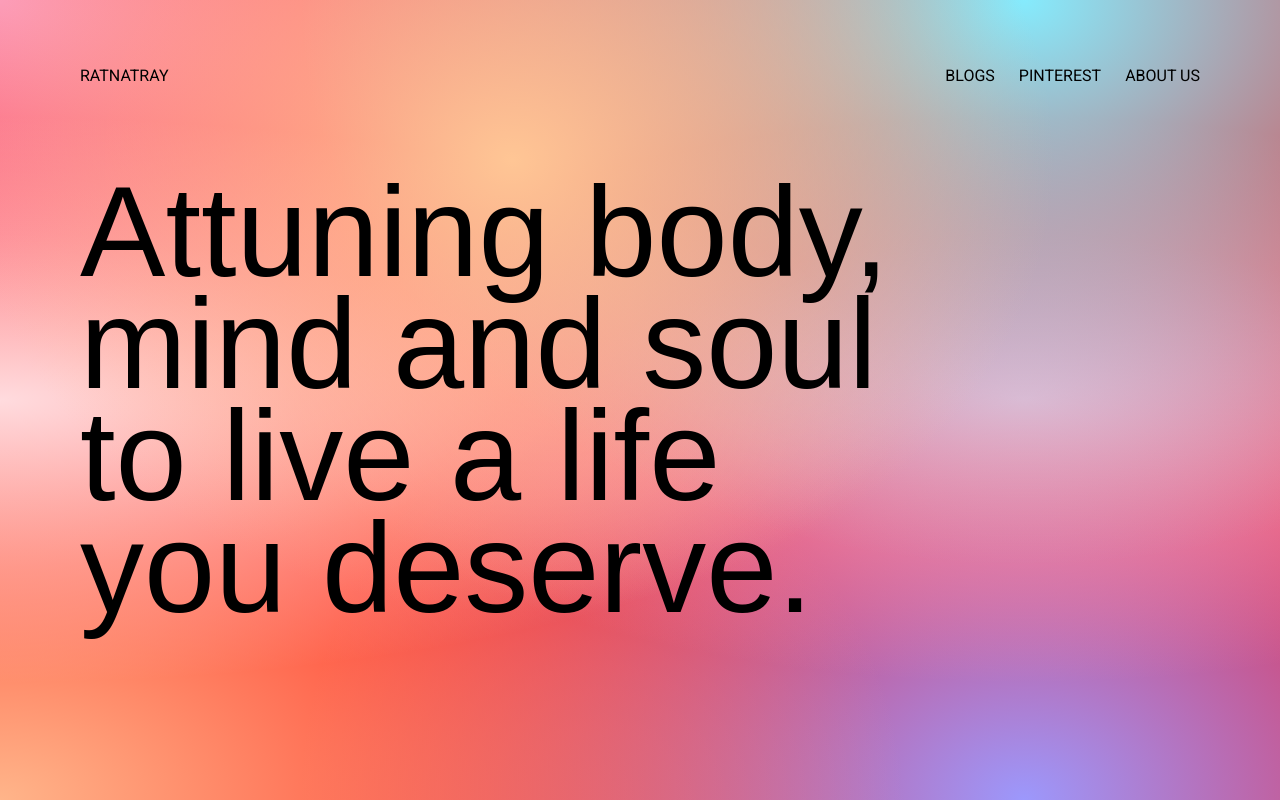
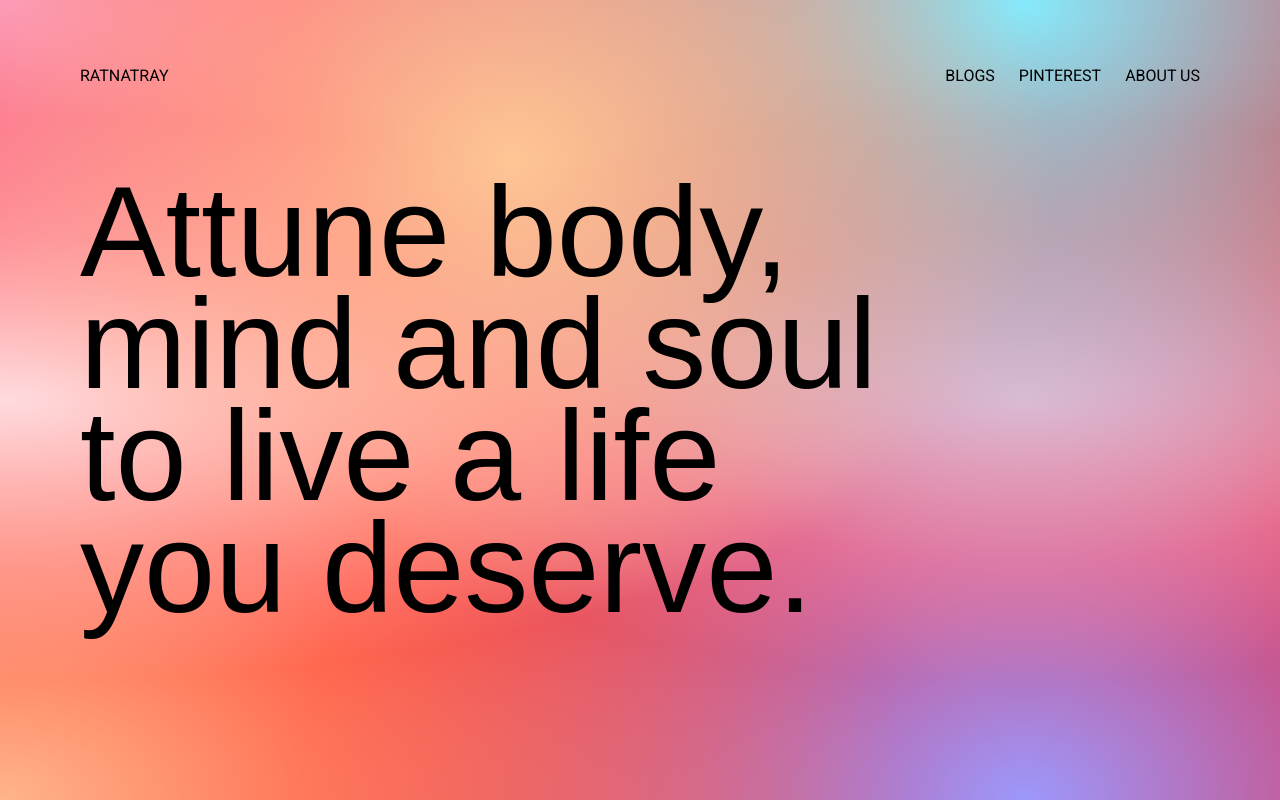
Before and after one commit to PalakJain9/Rtntry, a Next.js app: page / in a window 1280 px wide. Shown: the top 800 px of the page. Built offline with nearby package versions, Linux system fonts and the light colour scheme; a web font is replaced by a local one.

Commit message:
changed the past perticiple of hero page headline

```diff
--- a/app/hero.tsx
+++ b/app/hero.tsx
@@ -14,7 +14,7 @@ const Hero = () => {
                 <h1
                     className="text-6xl md:text-7xl lg:text-9xl/28 w-3/4 text-black"
                 >
-                    Attuning body, mind and soul to live a life you deserve.
+                    Attune body, mind and soul to live a life you deserve.
                 </h1>
             </div>
         </section>
```
